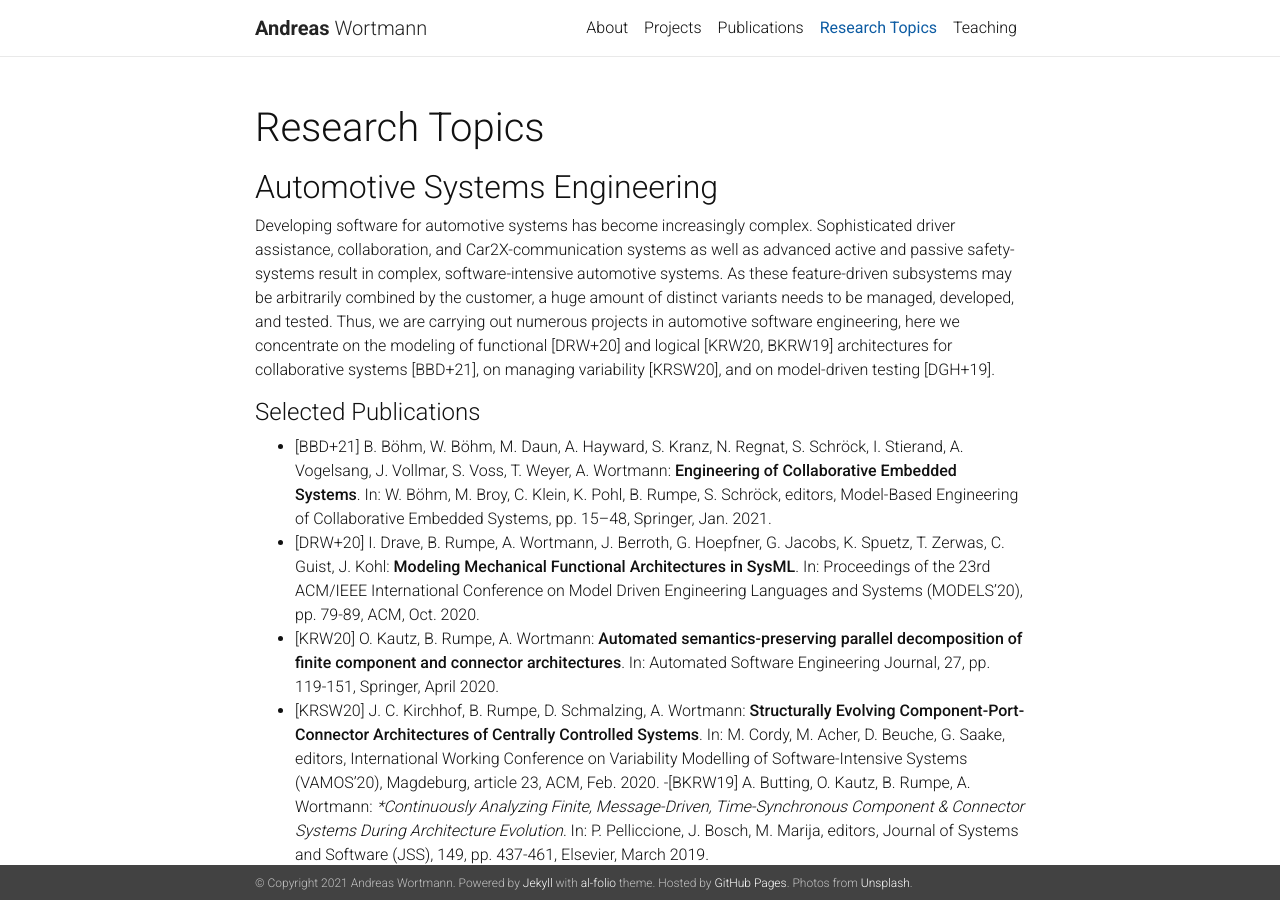
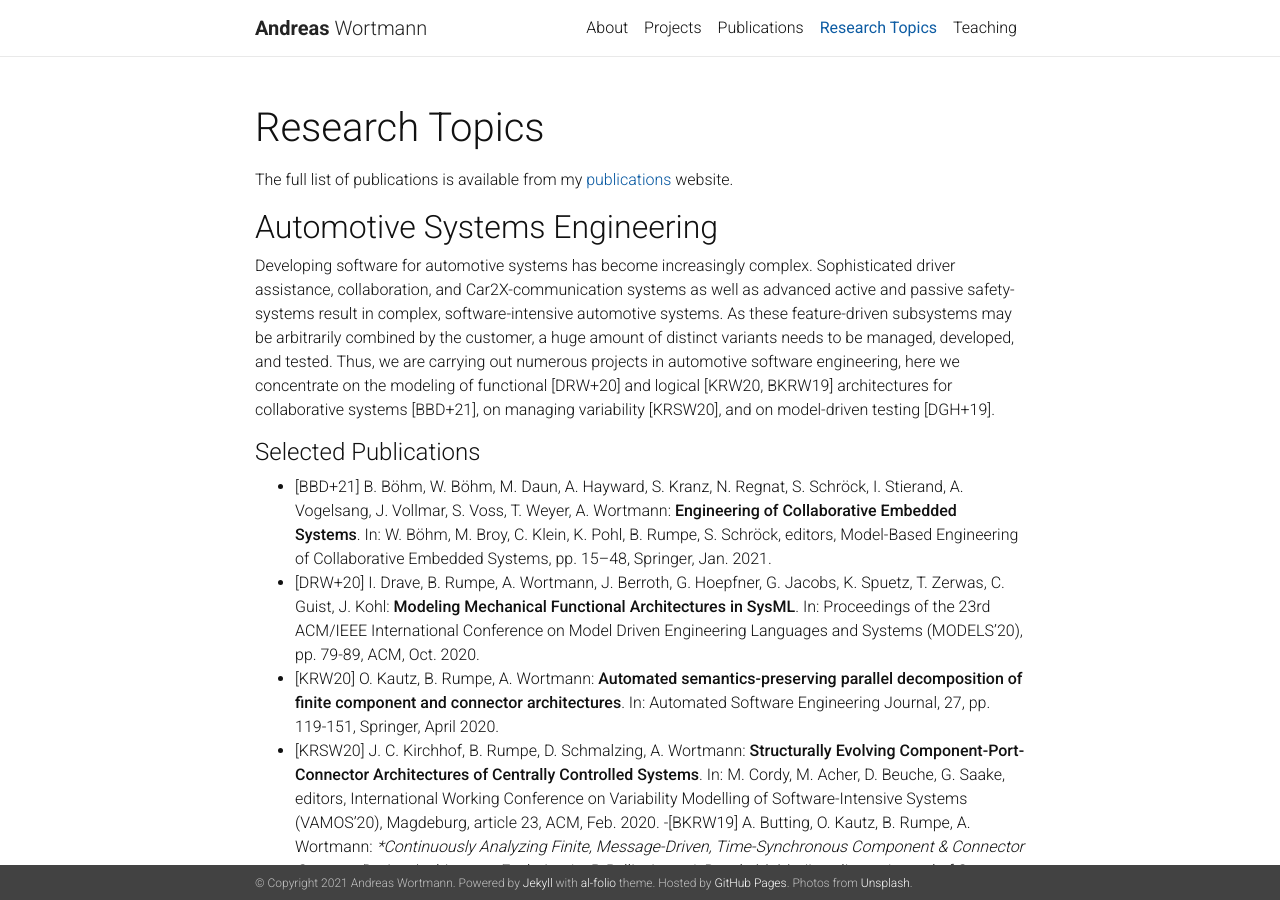
Before and after one commit to awortmann/awortmann.github.io, a Jekyll site: the page built from _pages/topics.md, in a window 1280 px wide and 900 px high. Built offline with Jekyll 4.4.1, drawn with Linux system fonts in a browser that asks for light colours; nearby versions of some CDN libraries; a style sheet for code colours, icons or effects is not loaded; some of the changed text lies outside the part shown.

Commit message:
Minor update

```diff
--- a/_pages/topics.md
+++ b/_pages/topics.md
@@ -5,6 +5,8 @@
 description:
 nav: true
 ---
+
+The full list of publications is available from my [publications](../publications/) website.
 
 ## Automotive Systems Engineering
 
```
Also changed, not shown: other parts of _pages/topics.md (+0 -2 lines).
